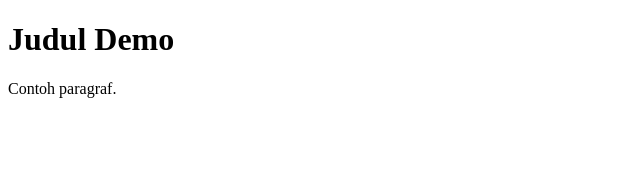
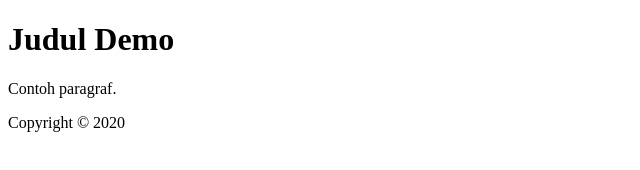
Before and after one commit to siduy4/demo, a plain HTML site: page index.html in a window 1280 px wide. Shown: the whole page, without its empty margins (0-640 px from the left). Drawn offline with Linux system fonts and the light colour scheme.

Commit message:
menambahkan footer pada index.html

```diff
--- a/index.html
+++ b/index.html
@@ -6,5 +6,6 @@
 <body>
 <h1>Judul Demo</h1>
 <p>Contoh paragraf.</p>
+<footer>Copyright &copy; 2020</footer>
 </body>
 </html>
```
